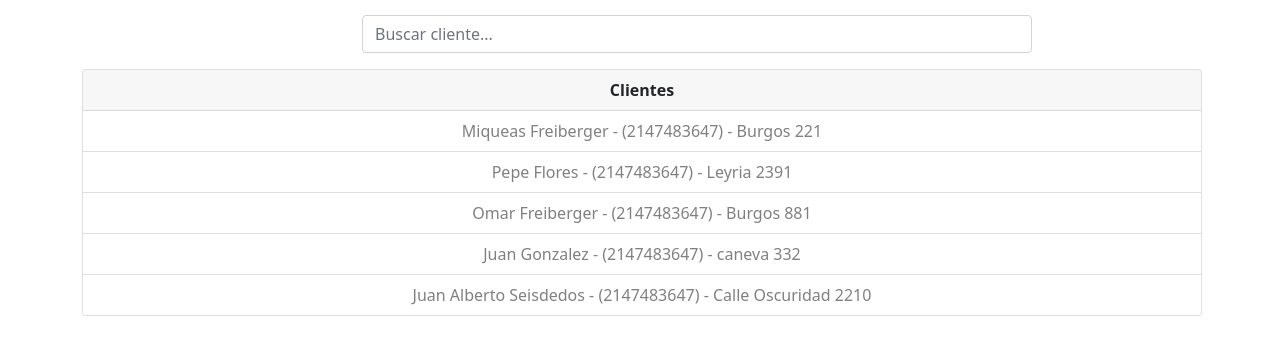
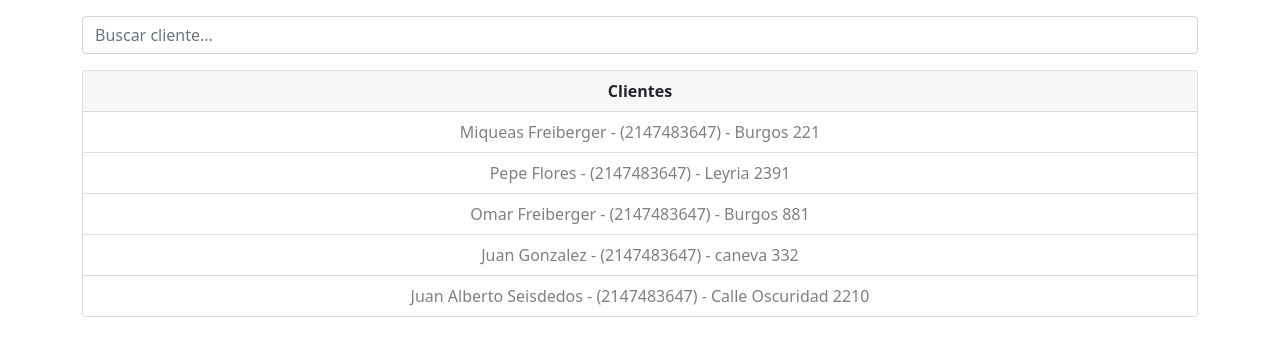
Before and after one commit to Miqueas-Freiberger/Proyecto-Vete, a PHP site: page / in a window 1280 px wide. Shown: the part 98-454 px from the top of the page. Run offline with PHP 8.4, Linux system fonts and the light colour scheme; data comes from the database, SQL or seed files in the repository; some libraries are stand-ins or nearby versions.

Commit message:
arreglo en los estilos

```diff
--- a/templates/header.tpl
+++ b/templates/header.tpl
@@ -7,8 +7,8 @@
     <meta name="viewport" content="width=device-width, initial-scale=1.0">
     <title>Veterinaria Catriel</title>
     <link href="https://cdn.jsdelivr.net/npm/bootstrap@5.1.3/dist/css/bootstrap.min.css" rel="stylesheet" integrity="sha384-1BmE4kWBq78iYhFldvKuhfTAU6auU8tT94WrHftjDbrCEXSU1oBoqyl2QvZ6jIW3" crossorigin="anonymous">
+    <link rel="stylesheet" href="https://use.fontawesome.com/releases/v5.8.1/css/all.css" integrity="sha384-50oBUHEmvpQ+1lW4y57PTFmhCaXp0ML5d60M1M7uH2+nqUivzIebhndOJK28anvf" crossorigin="anonymous">
     <link rel="stylesheet" href="./css/style.css">
-    <link rel="stylesheet" href="https://use.fontawesome.com/releases/v5.8.1/css/all.css" integrity="sha384-50oBUHEmvpQ+1lW4y57PTFmhCaXp0ML5d60M1M7uH2+nqUivzIebhndOJK28anvf" crossorigin="anonymous">
 </head>
 <body>
 
--- a/templates/home.tpl
+++ b/templates/home.tpl
@@ -1,8 +1,8 @@
 {include file="templates/header.tpl"}
     <form method = "GET" action = "busquedaCliente">
-        <input style="width: 60%; margin-top: 15px; margin-left: 280px;" class="form-control" type="text" aria-label="default input example" name="nombreCliente" placeholder="Buscar cliente...">
+        <input class="form-control mt-3" type="text" aria-label="default input example" name="nombreCliente" placeholder="Buscar cliente...">
     </form>
-        <div class="card mt-3" style="width: 70rem; display: block; margin-left: auto; margin-right: auto; text-align:center;">
+        <div class="card mt-3 w-100 text-center" style="display: block;">
             <div class="card-header">
                 <b>Clientes</b>
             </div>
```
